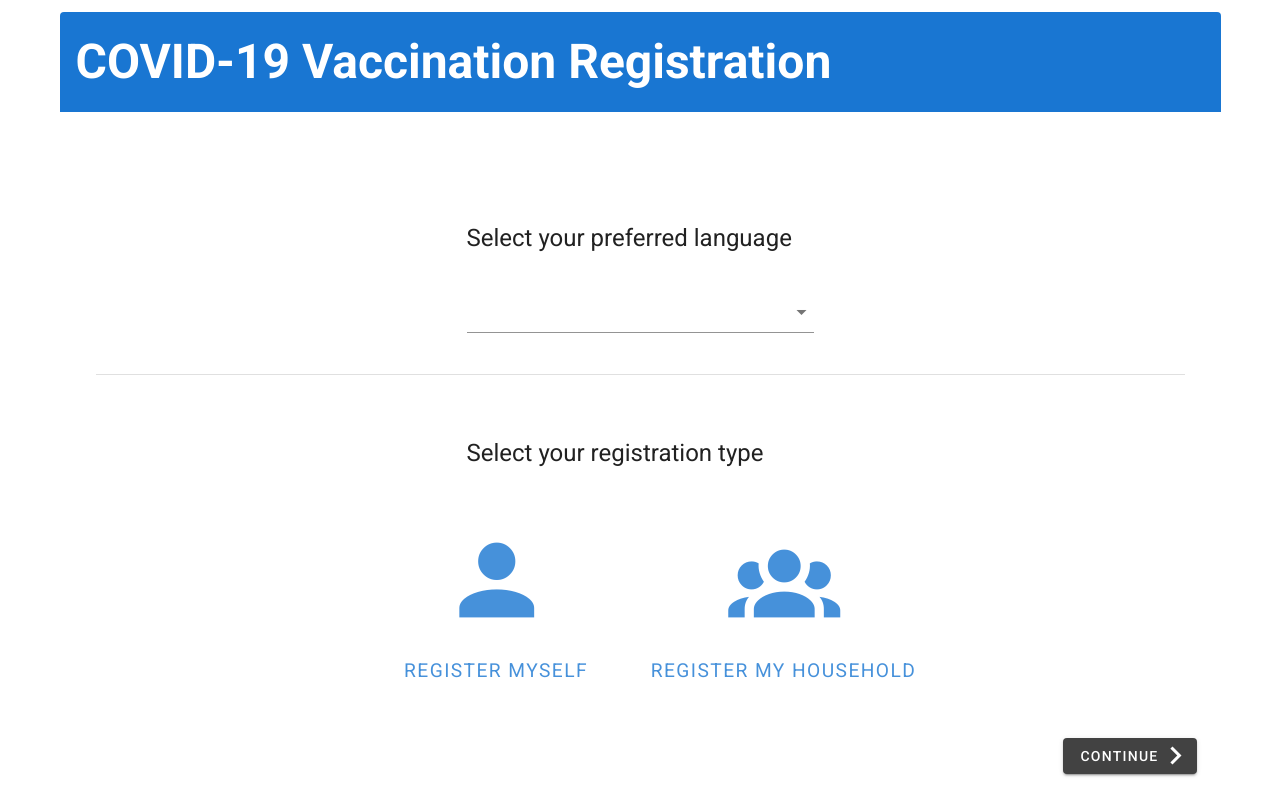
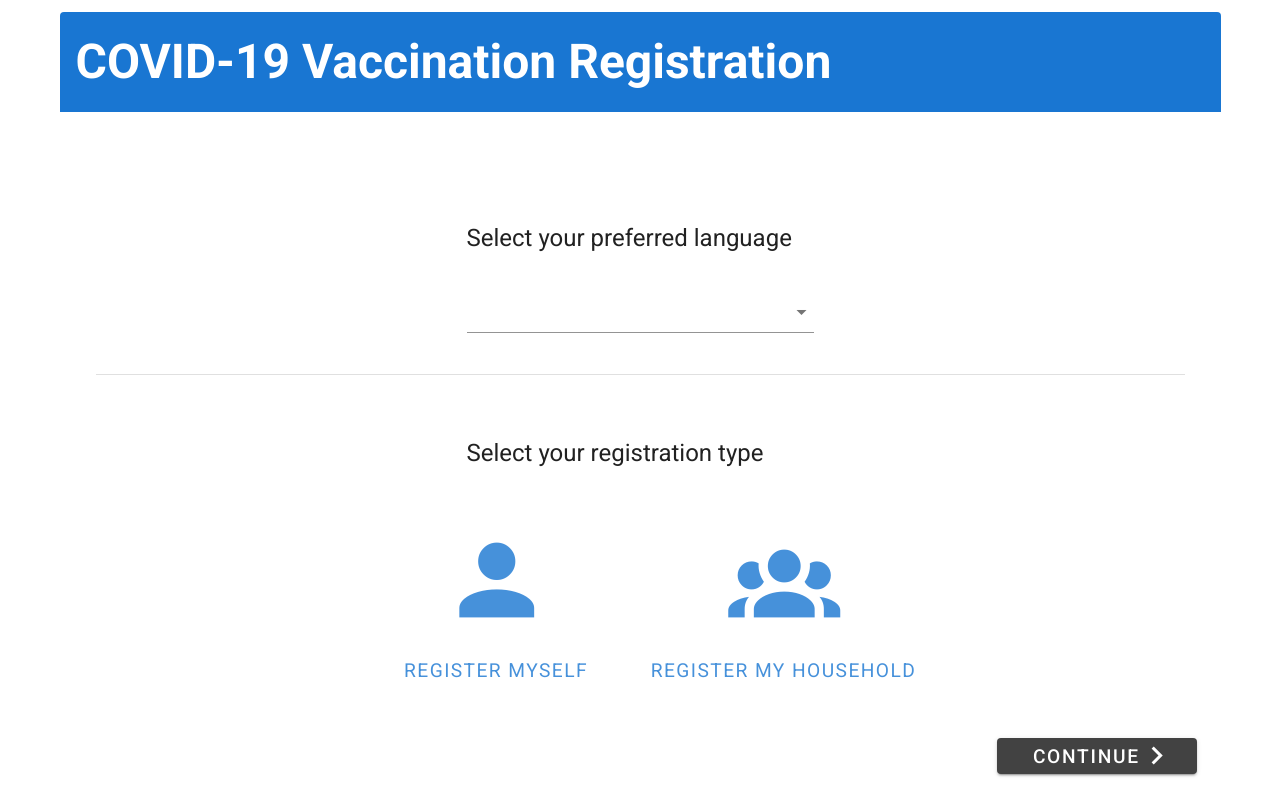
Before and after one commit to david-fraley/MassVaccinationSystem, a Vue app in the folder PatientRegistrationApp/: page / in a window 1280 px wide. Built offline with nearby package versions, Linux system fonts and the light colour scheme; what v-mask would draw is missing.

Commit message:
Update font size and button width based on feedback

```diff
--- a/PatientRegistrationApp/src/App.vue
+++ b/PatientRegistrationApp/src/App.vue
@@ -168,7 +168,7 @@
 							</v-btn>
 
 							<v-spacer></v-spacer>
-							<v-btn large color="secondary" @click="submit()">
+							<v-btn color="secondary" class="ma-2 white--text" @click="submit()">
 								Submit
 							</v-btn>
 						</template>
@@ -180,7 +180,7 @@
 								Back
 							</v-btn>
 							<v-spacer></v-spacer>
-							<v-btn large color="secondary" @click="submit()">
+							<v-btn color="secondary" class="ma-2 white--text" @click="submit()">
 								Submit
 							</v-btn>
 						</template>
@@ -403,3 +403,11 @@ export default {
 		},
   }
 </script>
+<style lang="css" scoped>
+
+.v-btn:not(.v-btn--round).v-size--default {
+    font-size: 1.2rem;
+	min-width: 200px;
+}
+
+</style>
```
